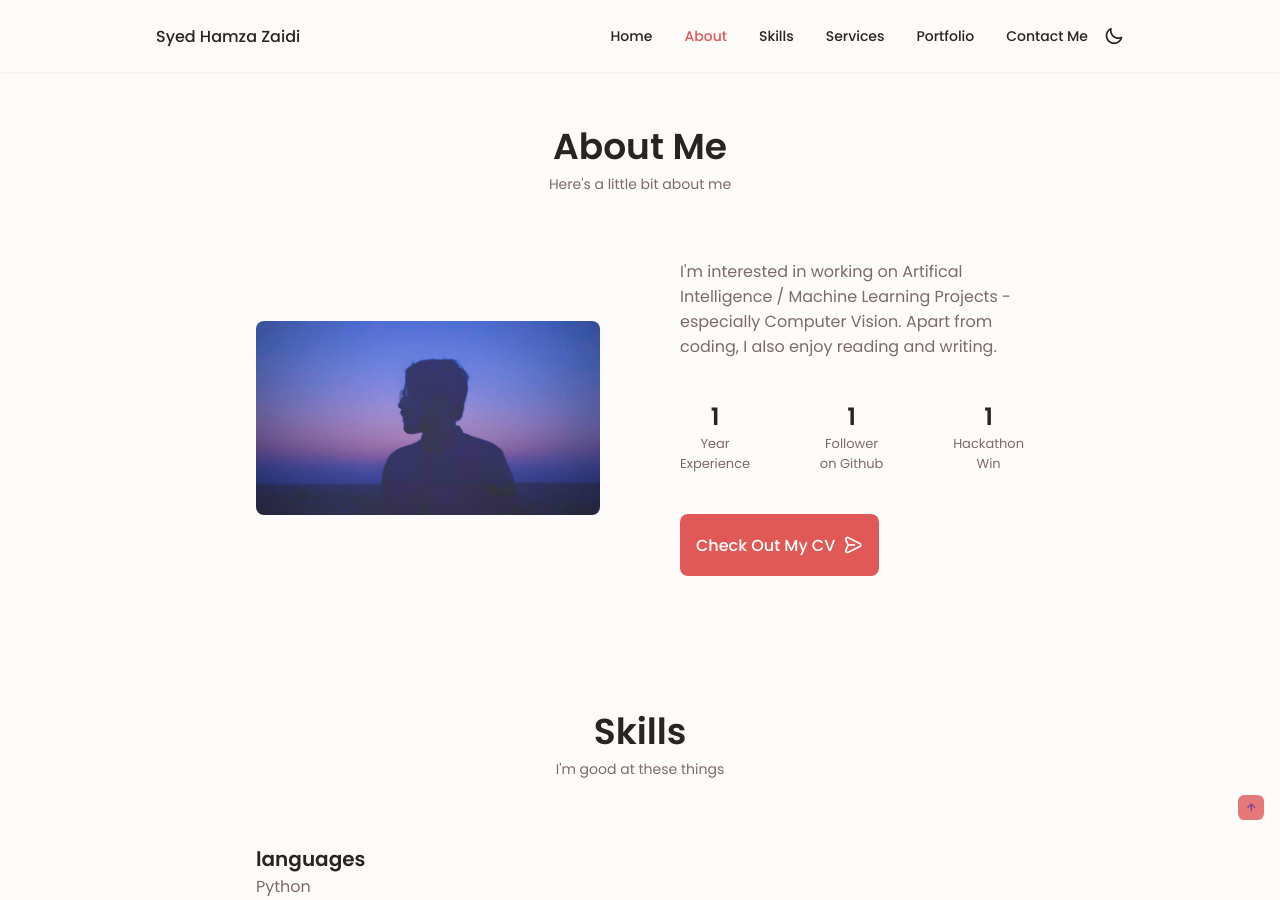
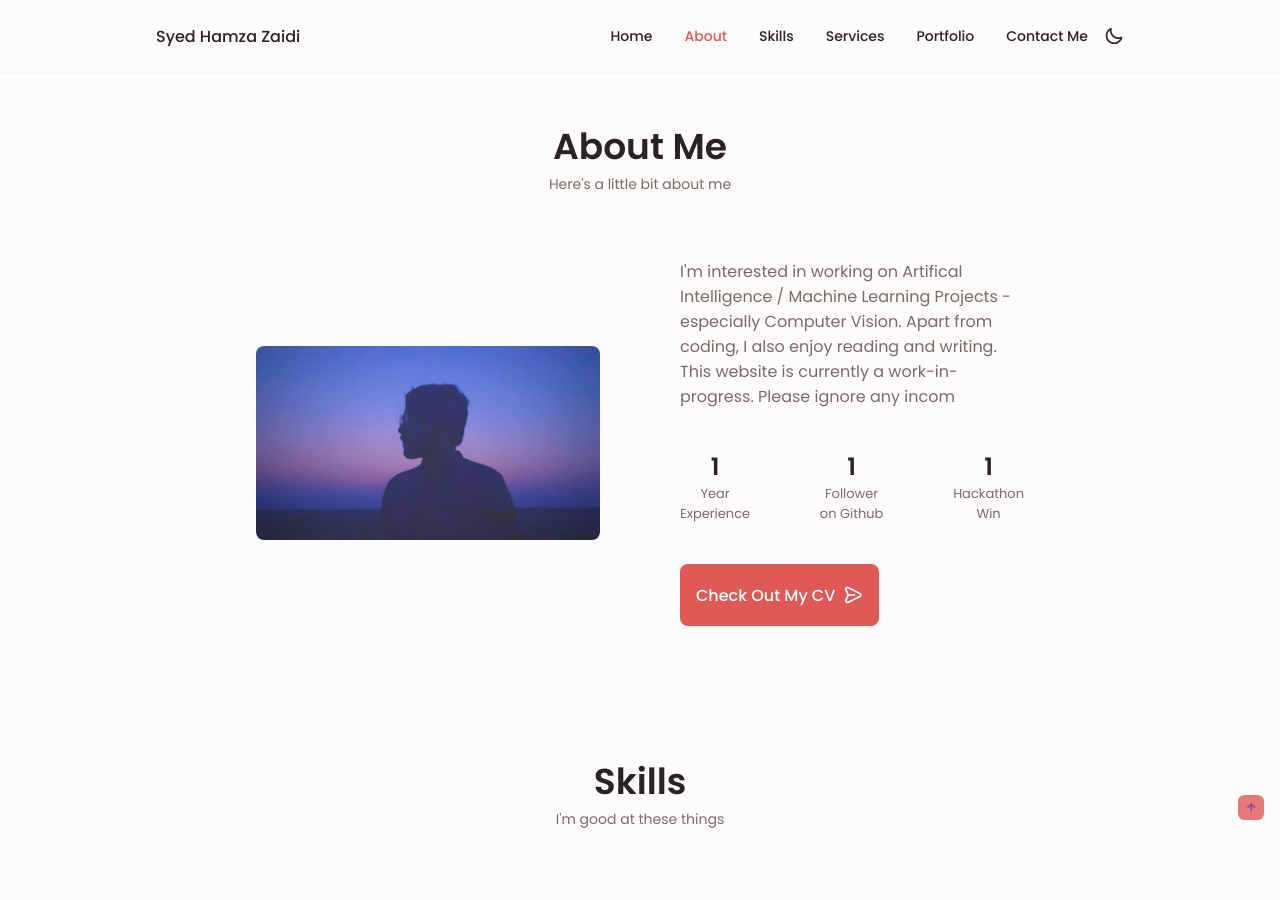
Before and after one commit to syedhamzazaidi/syedhamzazaidi.github.io, a Jekyll site: the page built from index.md, in a window 1280 px wide and 900 px high, scrolled down 499 px. Built offline with Jekyll 4.4.1, drawn with Linux system fonts in a browser that asks for light colours; part of the change alters nothing that is shown.

```diff
--- a/_includes/head.html
+++ b/_includes/head.html
@@ -11,6 +11,6 @@
   <!--==================== CSS ====================-->
   <link rel="stylesheet" href="assets/css/styles.css">
 
-  <title>Responsive Portfolio Website</title>
+  <title>{{ site.author.name }}'s Portfolio</title>
   {%- include custom-head.html -%}
 </head>
--- a/index.md
+++ b/index.md
@@ -20,6 +20,7 @@ about:
     content: >
         I'm interested in working on Artifical Intelligence / Machine Learning Projects -
         especially Computer Vision. Apart from coding, I also enjoy reading and writing.
+        This website is currently a work-in-progress. Please ignore any incom
 
     stats:
         -
```
